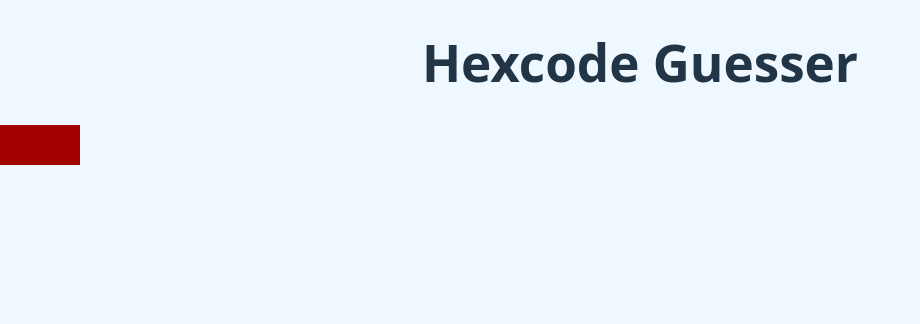
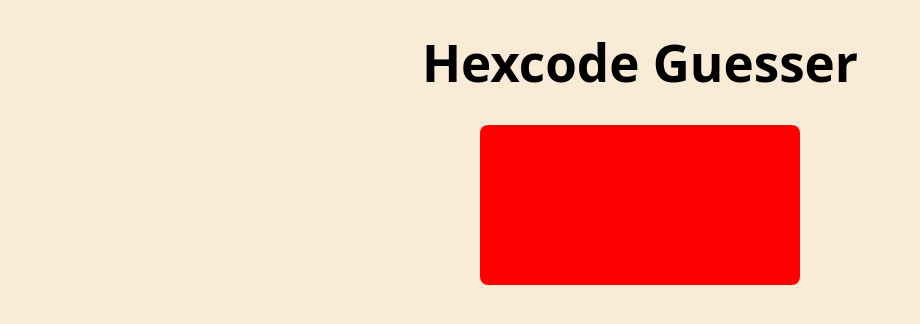
Before and after one commit to Benjam-fost/Hexcode-Guesser, a React (Vite) app: page / in a window 1280 px wide. Shown: the top 324 px of the page, without its empty margins (0-920 px from the left). Built offline with nearby package versions, Linux system fonts and the light colour scheme.

Commit message:
CSS + Rectangle complete

```diff
--- a/src/app.css
+++ b/src/app.css
@@ -1,54 +1,32 @@
-#root {
+#root{
   max-width: 1280px;
   margin: 0 auto;
-  padding: 2rem;
-  text-align: center;
-}
-
-.logo {
-  height: 6em;
-  padding: 1.5em;
-  will-change: filter;
-  transition: filter 300ms;
-}
-.logo:hover {
-  filter: drop-shadow(0 0 2em #646cffaa);
-}
-.logo.react:hover {
-  filter: drop-shadow(0 0 2em #61dafbaa);
-}
-
-@keyframes logo-spin {
-  from {
-    transform: rotate(0deg);
-  }
-  to {
-    transform: rotate(360deg);
-  }
-}
-
-@media (prefers-reduced-motion: no-preference) {
-  a:nth-of-type(2) .logo {
-    animation: logo-spin infinite 20s linear;
-  }
-}
-
-.card {
-  padding: 2em;
-}
-
-.read-the-docs {
-  color: #888;
-}
-
-#root{
   width: 100%;
   height: 100vh;
-  background-color: aliceblue;
-  padding: 0px 0px;
 }
 
 .rectangle{
-  width:5em;
-  height:2.5em;
+  width:20em;
+  height:10em;
+  border-radius: 8px;
 }
+
+main{
+  width: 100%;
+  height: 100%;
+  display:flex;
+  background-color: antiquewhite;
+  flex-direction: column;
+  align-items: center;
+}
+
+main.dark{
+  background-color: darkslategray;
+}
+
+h1{
+  color:black;
+}
+h1.dark{
+  color:white;
+}
--- a/src/app.jsx
+++ b/src/app.jsx
@@ -4,20 +4,18 @@ import Rectangle  from './components/rectangle'
 import Button from './components/button'
 
 function App() {
-  const [ongoingRound, setOngoingRound] = useState(true);
   const [correct, setCorrect] = useState(null);
-  const hexCodes = ["#000000", "#A10101", "#1bfd07ff", "#006effff", "#ff00d4ff"];
+  const [darkMode, setDarkMode] = useState(false);
+  const hexCodes = ["#000000", "#ff0000ff", "#15ff00ff", "#006effff", "#ff00d4ff", "#00ffffff"];
 
   function randomColour(){
     const index = Math.floor(Math.random() * hexCodes.length);
-    const result = hexCodes[index];
-    console.log(`Index: ${index}`);
-    return result;
+    return hexCodes[index];
   }
 
   return (
     <main>
-      <h1>
+      <h1 className={"dark" ? darkMode : ""}>
         Hexcode Guesser
       </h1>
       <div>
```
